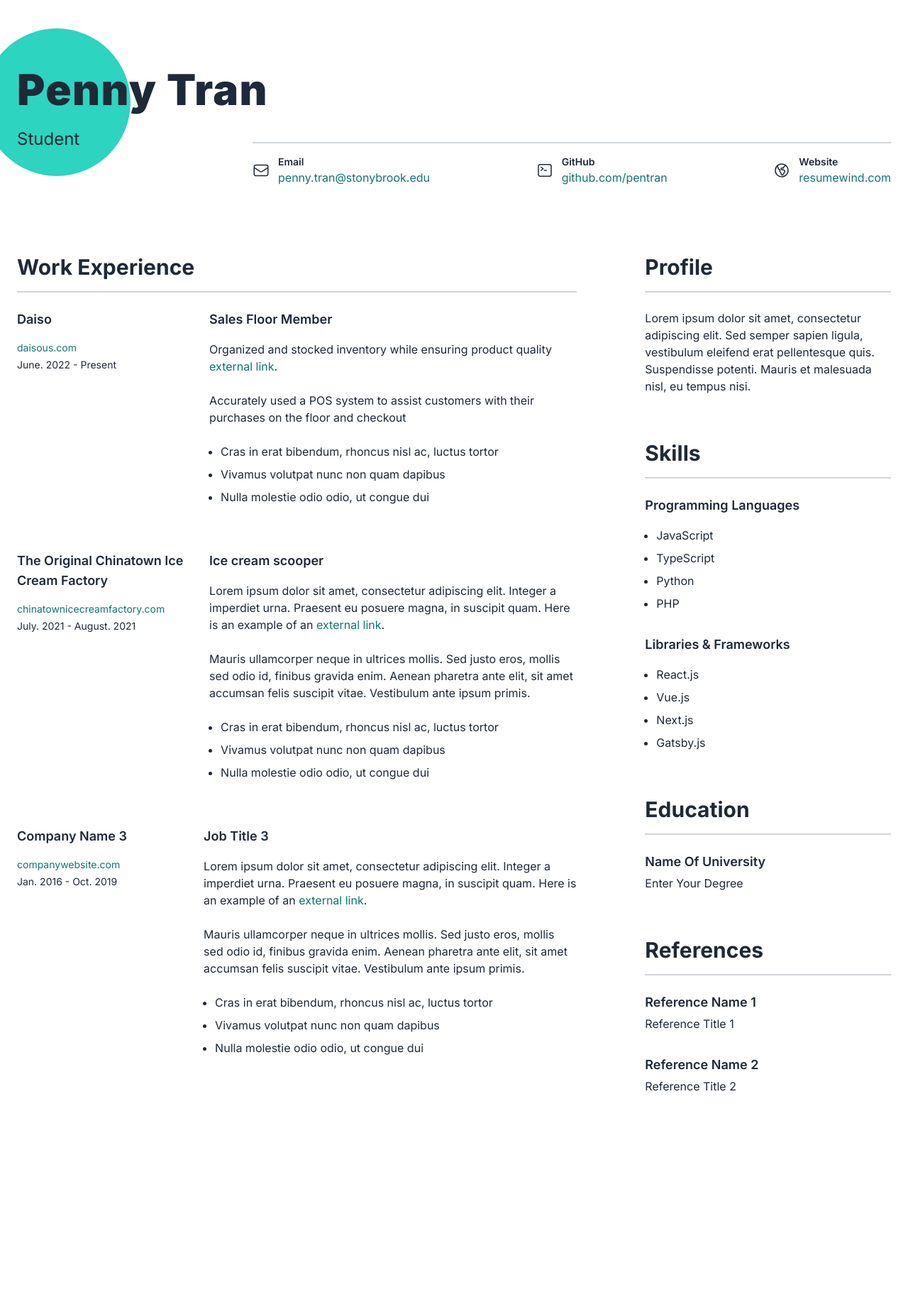
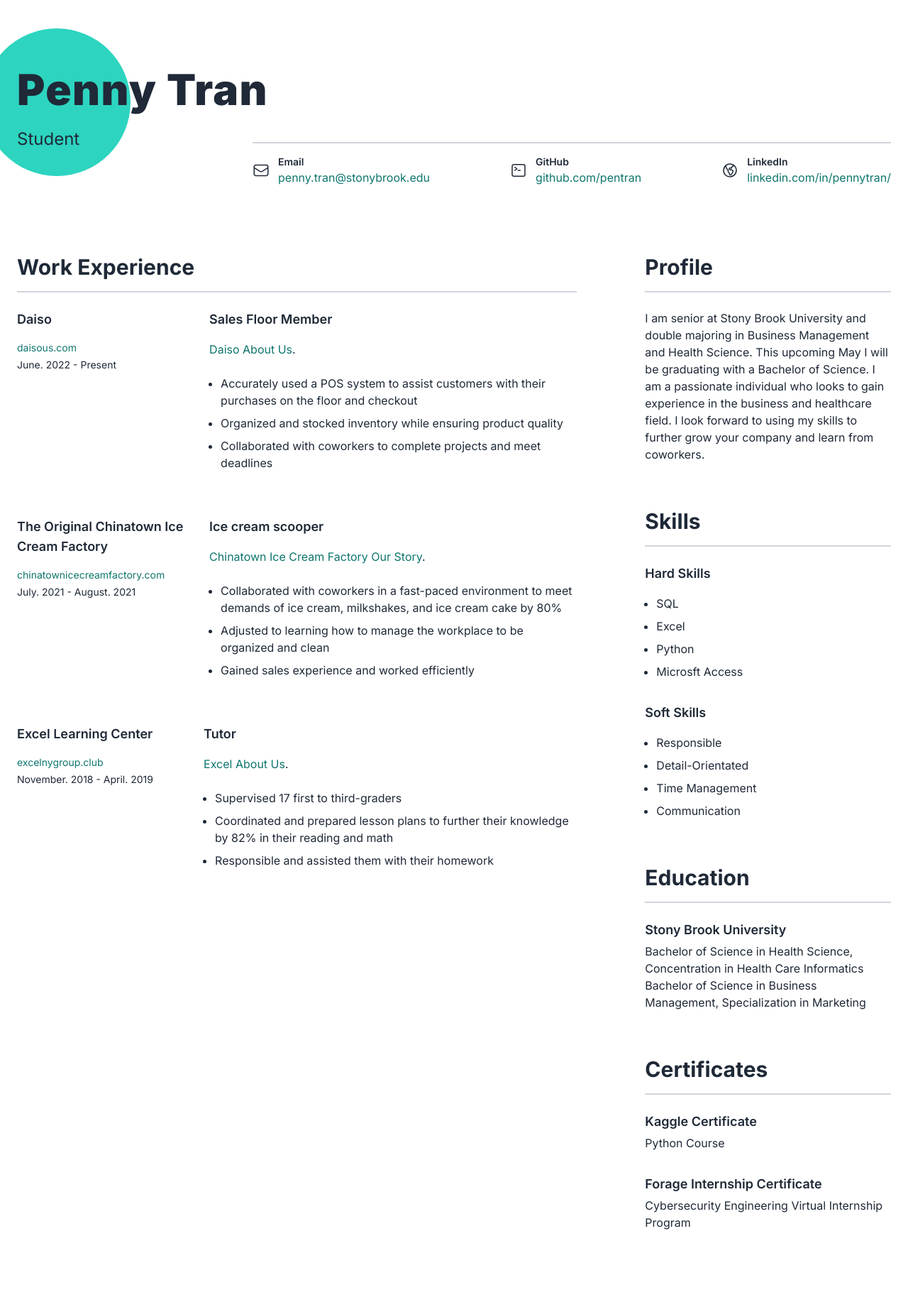
Before and after one commit to pentran/my-resume-page, a Flask app: page / in a window 1280 px wide. Shown: the whole page at 71% size. Before the commit the page ends 1537 px from the top, so only its background shows below. Run offline with Flask 3, Linux system fonts and the light colour scheme.

Commit message:
have added new html

```diff
--- a/templates/home.html
+++ b/templates/home.html
@@ -124,14 +124,14 @@
 
                 <!-- Contact 3 -->
                 <div class="ml-3">
-                  <p class="mb-0 font-semibold text-sm">Website</p>
+                  <p class="mb-0 font-semibold text-sm">LinkedIn</p>
                   <p class="mb-0">
                     <a
-                      href="https://resumewind.com"
+                      href="https://www.linkedin.com/in/pennytran/"
                       target="_blank"
                       rel="noreferrer"
                     >
-                      resumewind.com
+                      linkedin.com/in/pennytran/
                     </a>
                   </p>
                 </div>
@@ -169,22 +169,22 @@
                 <!-- Job Title 1 -->
                 <h4 class="mb-4">Sales Floor Member</h4>
                 <p>
-                  Organized and stocked inventory while ensuring product quality
+
 
                   <a
-                    href="https://resumewind.com/"
+                    href="https://daisous.com/pages/about-us"
                     target="_blank"
                     rel="noreferrer"
-                    >external link</a
+                    >Daiso About Us</a
                   >.
                 </p>
                 <p>
-                    Accurately used a POS system to assist customers with their purchases on the floor and checkout
+
                 </p>
                 <ul>
-                  <li>Cras in erat bibendum, rhoncus nisl ac, luctus tortor</li>
-                  <li>Vivamus volutpat nunc non quam dapibus</li>
-                  <li>Nulla molestie odio odio, ut congue dui</li>
+                  <li>Accurately used a POS system to assist customers with their purchases on the floor and checkout</li>
+                  <li>Organized and stocked inventory while ensuring product quality</li>
+                  <li>Collaborated with coworkers to complete projects and meet deadlines</li>
                 </ul>
               </div>
             </div>
@@ -210,26 +210,21 @@
                 <!-- Job Title 2 -->
                 <h4 class="mb-4">Ice cream scooper</h4>
                 <p>
-                  Lorem ipsum dolor sit amet, consectetur adipiscing elit.
-                  Integer a imperdiet urna. Praesent eu posuere magna, in
-                  suscipit quam. Here is an example of an
+
                   <a
-                    href="https://resumewind.com/"
+                    href="https://www.chinatownicecreamfactory.com/our-story"
                     target="_blank"
                     rel="noreferrer"
-                    >external link</a
+                    >Chinatown Ice Cream Factory Our Story</a
                   >.
                 </p>
                 <p>
-                  Mauris ullamcorper neque in ultrices mollis. Sed justo eros,
-                  mollis sed odio id, finibus gravida enim. Aenean pharetra ante
-                  elit, sit amet accumsan felis suscipit vitae. Vestibulum ante
-                  ipsum primis.
+
                 </p>
                 <ul>
-                  <li>Cras in erat bibendum, rhoncus nisl ac, luctus tortor</li>
-                  <li>Vivamus volutpat nunc non quam dapibus</li>
-                  <li>Nulla molestie odio odio, ut congue dui</li>
+                  <li>Collaborated with coworkers in a fast-paced environment to meet demands of ice cream, milkshakes, and ice cream cake by 80%</li>
+                  <li>Adjusted to learning how to manage the workplace to be organized and clean </li>
+                  <li>Gained sales experience and worked efficiently</li>
                 </ul>
               </div>
             </div>
@@ -238,43 +233,38 @@
             <div class="grid-3 mt-8 lg:mt-12">
               <div>
                 <!-- Company 3 -->
-                <h4 class="mb-1 lg:mb-4">Company Name 3</h4>
+                <h4 class="mb-1 lg:mb-4">Excel Learning Center</h4>
                 <p class="text-sm mb-1">
                   <a
-                    href="https://resumewind.com/"
+                    href="https://www.excelnygroup.club/"
                     target="_blank"
                     rel="noreferrer"
                   >
-                    companywebsite.com
+                    excelnygroup.club
                   </a>
                 </p>
-                <p class="text-sm">Jan. 2016 - Oct. 2019</p>
+                <p class="text-sm">November. 2018 - April. 2019</p>
               </div>
 
               <div class="lg:col-span-2">
                 <!-- Job Title 3 -->
-                <h4 class="mb-4">Job Title 3</h4>
+                <h4 class="mb-4">Tutor</h4>
                 <p>
-                  Lorem ipsum dolor sit amet, consectetur adipiscing elit.
-                  Integer a imperdiet urna. Praesent eu posuere magna, in
-                  suscipit quam. Here is an example of an
+
                   <a
-                    href="https://resumewind.com/"
+                    href="https://www.excelnygroup.club/about"
                     target="_blank"
                     rel="noreferrer"
-                    >external link</a
+                    >Excel About Us</a
                   >.
                 </p>
                 <p>
-                  Mauris ullamcorper neque in ultrices mollis. Sed justo eros,
-                  mollis sed odio id, finibus gravida enim. Aenean pharetra ante
-                  elit, sit amet accumsan felis suscipit vitae. Vestibulum ante
-                  ipsum primis.
+
                 </p>
                 <ul>
-                  <li>Cras in erat bibendum, rhoncus nisl ac, luctus tortor</li>
-                  <li>Vivamus volutpat nunc non quam dapibus</li>
-                  <li>Nulla molestie odio odio, ut congue dui</li>
+                  <li>Supervised 17 first to third-graders</li>
+                  <li>Coordinated and prepared lesson plans to further their knowledge by 82% in their reading and math</li>
+                  <li>Responsible and assisted them with their homework</li>
                 </ul>
               </div>
             </div>
@@ -284,47 +274,50 @@
             <!-- Profile -->
             <h3>Profile</h3>
             <p>
-              Lorem ipsum dolor sit amet, consectetur adipiscing elit. Sed
-              semper sapien ligula, vestibulum eleifend erat pellentesque quis.
-              Suspendisse potenti. Mauris et malesuada nisl, eu tempus nisi.
+              I am senior at Stony Brook University and double majoring in Business Management and Health Science.
+              This upcoming May I will be graduating with a Bachelor of Science.
+              I am a passionate individual who looks to gain experience in the business and healthcare field.
+              I look forward to using my skills to further grow your company and learn from coworkers.
             </p>
 
             <!-- Skills -->
             <h3 class="mt-12 lg:mt-16">Skills</h3>
 
             <!-- Skills 1 -->
-            <h4>Programming Languages</h4>
+            <h4>Hard Skills</h4>
             <ul>
-              <li>JavaScript</li>
-              <li>TypeScript</li>
+              <li>SQL</li>
+              <li>Excel</li>
               <li>Python</li>
-              <li>PHP</li>
+              <li>Microsft Access</li>
             </ul>
 
             <!-- Skills 2 -->
-            <h4 class="mt-8">Libraries &amp; Frameworks</h4>
+            <h4 class="mt-8">Soft Skills</h4>
             <ul>
-              <li>React.js</li>
-              <li>Vue.js</li>
-              <li>Next.js</li>
-              <li>Gatsby.js</li>
+              <li>Responsible</li>
+              <li>Detail-Orientated</li>
+              <li>Time Management</li>
+              <li>Communication</li>
             </ul>
 
             <!-- Education -->
             <h3 class="mt-12 lg:mt-16">Education</h3>
-            <h4 class="mb-1">Name Of University</h4>
-            <p class="mb-1">Enter Your Degree</p>
+            <h4 class="mb-1">Stony Brook University</h4>
+            <p class="mb-1">Bachelor of Science in Health Science, Concentration in Health Care Informatics
+                Bachelor of Science in Business Management, Specialization in Marketing
+            </p>
 
             <!-- References -->
-            <h3 class="mt-12 lg:mt-16">References</h3>
+            <h3 class="mt-12 lg:mt-16">Certificates</h3>
 
             <!-- Reference 1 -->
-            <h4 class="mb-1">Reference Name 1</h4>
-            <p>Reference Title 1</p>
+            <h4 class="mb-1">Kaggle Certificate</h4>
+            <p>Python Course</p>
 
             <!-- Reference 2 -->
-            <h4 class="mt-8 mb-1">Reference Name 2</h4>
-            <p class="mb-1">Reference Title 2</p>
+            <h4 class="mt-8 mb-1">Forage Internship Certificate</h4>
+            <p class="mb-1">Cybersecurity Engineering Virtual Internship Program</p>
           </div>
         </div>
       </div>
```
